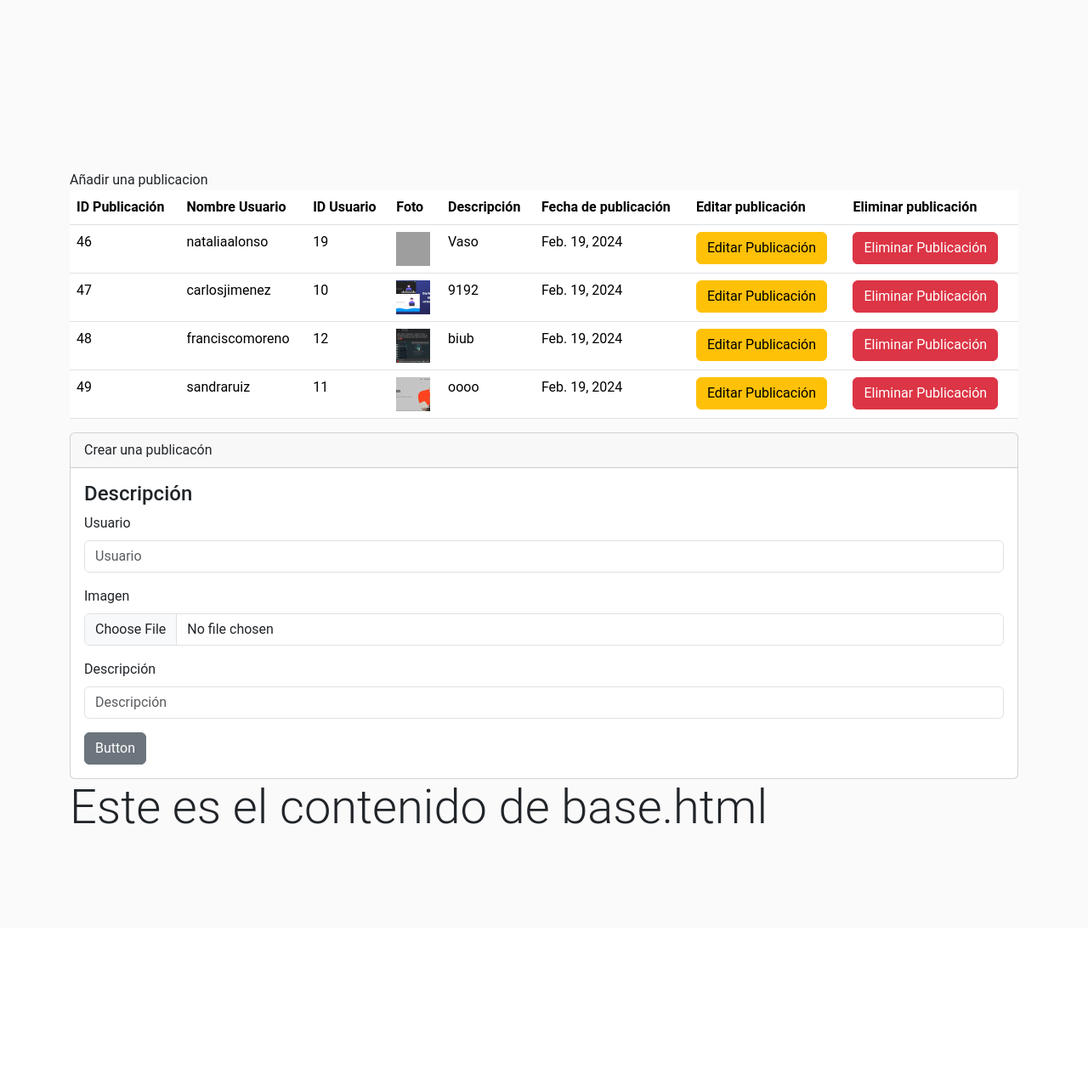
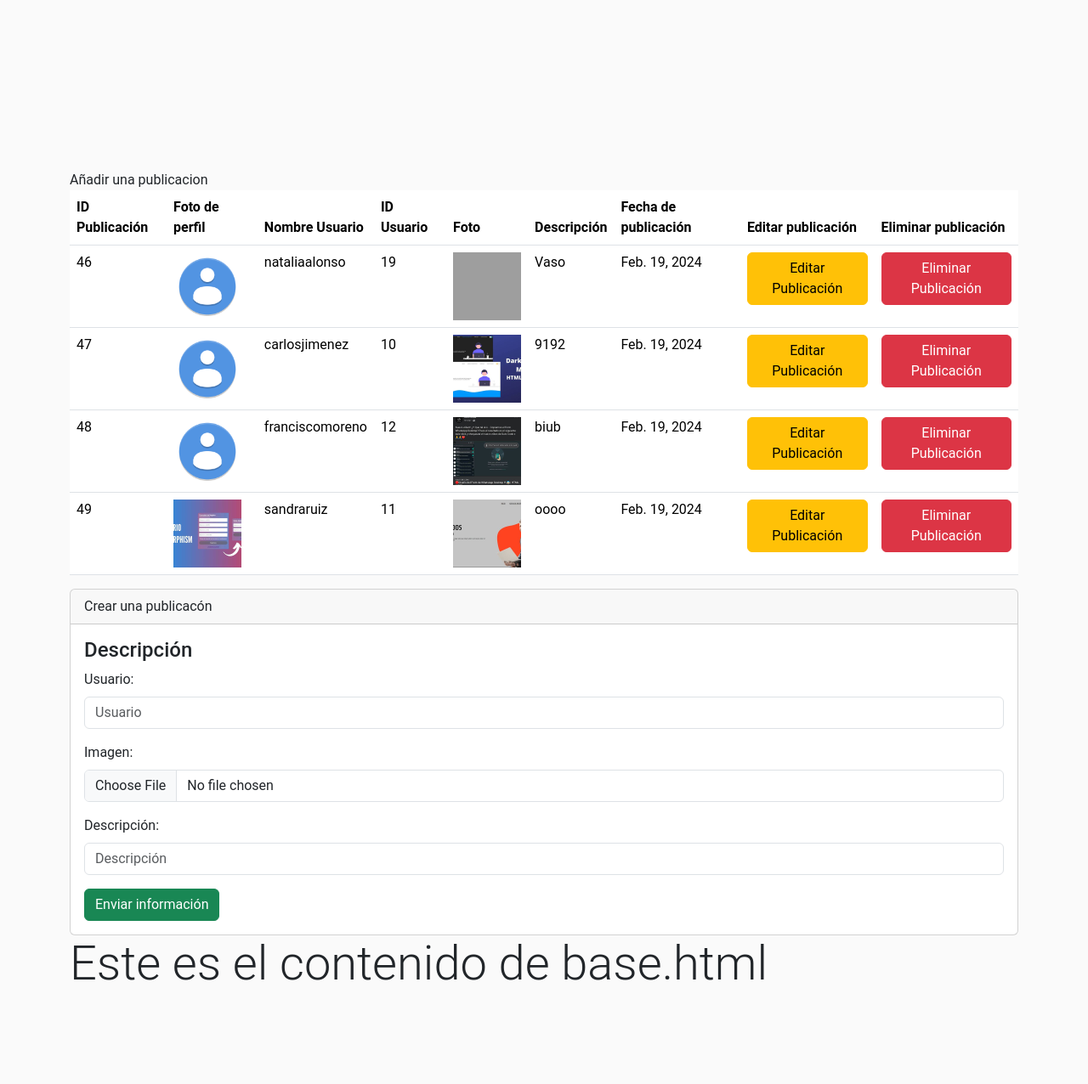
Before and after one commit to alvarors94/TeachGram, a Django app: page /crear_publicacion in a window 1280 px wide. Shown: the part 93-1369 px from the top of the page at 85% size. Before the commit the page ends 1063 px from the top, so only its background shows below. Run offline with Django 5.2, Linux system fonts and the light colour scheme; data comes from the database, SQL or seed files in the repository; both versions use the stored data as it was after the commit; grey boxes are pictures that could not be loaded.

Commit message:
Añadimos la función de que podeamos ver la foto de perfil en el listado de publicaciones y una imagen previa a la hora de editar la publicación

```diff
--- a/Teachgram/settings.py
+++ b/Teachgram/settings.py
@@ -113,7 +113,10 @@ USE_TZ = True
 # Static files (CSS, JavaScript, Images)
 # https://docs.djangoproject.com/en/5.0/howto/static-files/
 
-STATIC_URL = 'static/'
+STATIC_URL = '/static/'
+STATICFILES_DIRS = [
+    os.path.join(BASE_DIR, 'static'),
+]
 
 # Default primary key field type
 # https://docs.djangoproject.com/en/5.0/ref/settings/#default-auto-field
--- a/libreria/models.py
+++ b/libreria/models.py
@@ -18,7 +18,7 @@ class Usuario(models.Model):
 class Publicacion(models.Model):
     id_publicacion=models.AutoField(primary_key=True) #Autoincremental
     usuario = models.ForeignKey(Usuario, on_delete=models.CASCADE, related_name='publicaciones')
-    foto_publicacion = models.ImageField(upload_to="media/imgs", verbose_name="Imagen")
+    foto_publicacion = models.ImageField(upload_to="static/publicaciones", verbose_name="Imagen")
     descripcion = models.CharField(max_length=200, null=False, verbose_name="Descripción")
     fecha_publicacion = models.DateField(auto_now_add=True, verbose_name="Fecha de publicación")
 
--- a/libreria/templates/perfil/crear_publicacion.html
+++ b/libreria/templates/perfil/crear_publicacion.html
@@ -8,6 +8,7 @@ Añadir una publicacion
     <thead>
         <tr>
             <th scope="col">ID Publicación</th>
+            <th scope="col">Foto de perfil</th>
             <th scope="col">Nombre Usuario</th>
             <th scope="col">ID Usuario</th>
             <th scope="col">Foto</th>
@@ -21,9 +22,10 @@ Añadir una publicacion
         {% for publicacion in publicaciones %}
         <tr>
             <td>{{ publicacion.id_publicacion }}</td>
+            <td><img src="{{ publicacion.usuario.foto_perfil.url }}" height="80" width="80"/></td>
             <td>{{ publicacion.usuario.nombre_usuario }}</td>
             <td>{{ publicacion.usuario.id_usuario }}</td>
-            <td><img src="{{ publicacion.foto_publicacion.url }}" height="40" width="40"/></td>
+            <td><img src="{{ publicacion.foto_publicacion.url }}" height="80" width="80"/></td>
             <td>{{ publicacion.descripcion }}</td>
             <td>{{ publicacion.fecha_publicacion }}</td>
             <td><a class="btn btn-warning" href="{% url 'editar_publicacion' publicacion.id_publicacion%}" role="button">Editar Publicación</a></td>
--- a/libreria/templates/perfil/form.html
+++ b/libreria/templates/perfil/form.html
@@ -6,19 +6,17 @@ Incluyendo el token de CSRF en el formulario, se garantiza que las solicitudes d
 
     {% for campo in form_publicacion %}
     <div class="mb-3">
-        <label for="" class="form-label">{{campo.label}}</label>
-        <!-- type="{{campo.field.widget.input_type}}" es para que cambie el tipo de input en función de si es texto, imagen...-->
+        <label for="" class="form-label">{{campo.label}}:</label>
 
         {% if campo.field.widget.input_type == 'file' and campo.value %}
         <!-- ESTO DE ARRIBA SIGNIFICA SI HAY UNA IMAGEN, ...-->
-        <!-- <img
-            src="{{MEDIA_URL}}/imgs/{{campo.value}}"
-            class="img-fluid rounded-top"
-            alt=""
-        /> -->
+        <br/>
+        <img src="/{{campo.value}}" height="200" width="200" />
+
 
         {% endif %}
 
+        <!-- type="{{campo.field.widget.input_type}}" es para que cambie el tipo de input en función de si es texto, imagen...-->
         <input
             type="{{campo.field.widget.input_type}}"
             class="form-control"
@@ -35,9 +33,9 @@ Incluyendo el token de CSRF en el formulario, se garantiza que las solicitudes d
     <input
         name=""
         id=""
-        class="btn btn-secondary"
+        class="btn btn-success"
         type="submit"
-        value="Button"
+        value="Enviar información"
     />
 
 
```
Also changed, not shown: media/imgs/img13_3LL8zxb.jpg (added), media/imgs/img6_urOelER.jpg (added), media/profile_pics/img3.jpg (added), static/publicaciones/img12.jpg (added), static/publicaciones/img4.jpg (added), static/publicaciones/img9.jpg (added), static/style.css (renamed from libreria/static/style.css), teachgram.db, 4 other files.
